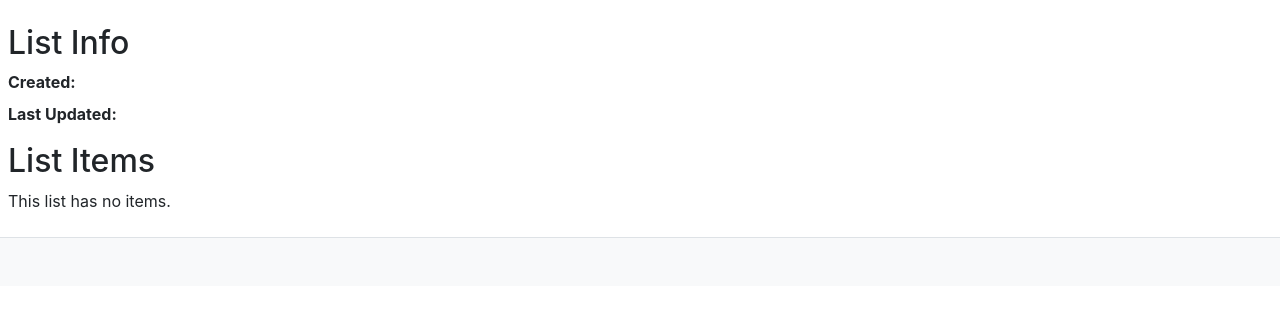
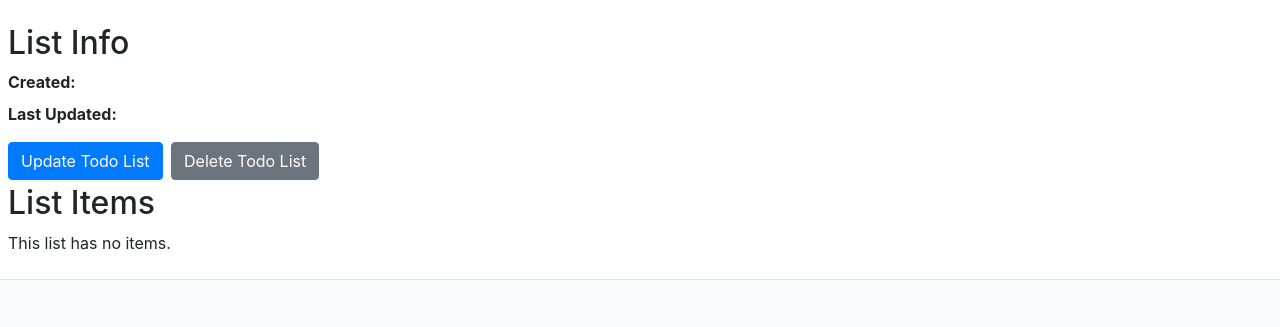
Before and after one commit to felipe-lee/gcbv_demo, a Django app: template todo/templates/todo/display_todo_list.html in a window 1280 px wide. Shown: the top 327 px of the page. Run offline with Django 3.2, Linux system fonts and the light colour scheme; the template is opened without the code that fills it, so the values that code supplies are empty; some libraries are stand-ins or nearby versions.

Commit message:
Add some navigation between update and details pages for todo lists

```diff
--- a/todo/templates/todo/display_todo_list.html
+++ b/todo/templates/todo/display_todo_list.html
@@ -12,6 +12,15 @@
       <dt>Last Updated:</dt>
       <dd>{{ todo_list.last_updated }}</dd>
     </dl>
+
+    <a href="{% url 'todo:update_todo_list' pk=todo_list.id %}" title="go to page to update todo list"
+       class="btn btn-primary mb-1 mr-sm-1">
+      Update Todo List
+    </a>
+    <a href="{% url 'todo:delete_todo_list' pk=todo_list.id %}" title="go to page to delete todo list"
+       class="btn btn-secondary mb-1 mr-sm-1">
+      Delete Todo List
+    </a>
   </section>
   <section id="id-list-items">
     <h2>List Items</h2>
--- a/todo/templates/todo/update_todo_list.html
+++ b/todo/templates/todo/update_todo_list.html
@@ -19,4 +19,8 @@
       </button>
     </div>
   </form>
+  <a href="{% url 'todo:display_todo_list' pk=todo_list.id %}" title="go to page to details page"
+     class="btn btn-secondary mb-1 mr-sm-1">
+    Go Back to Details
+  </a>
 {% endblock content %}
```
